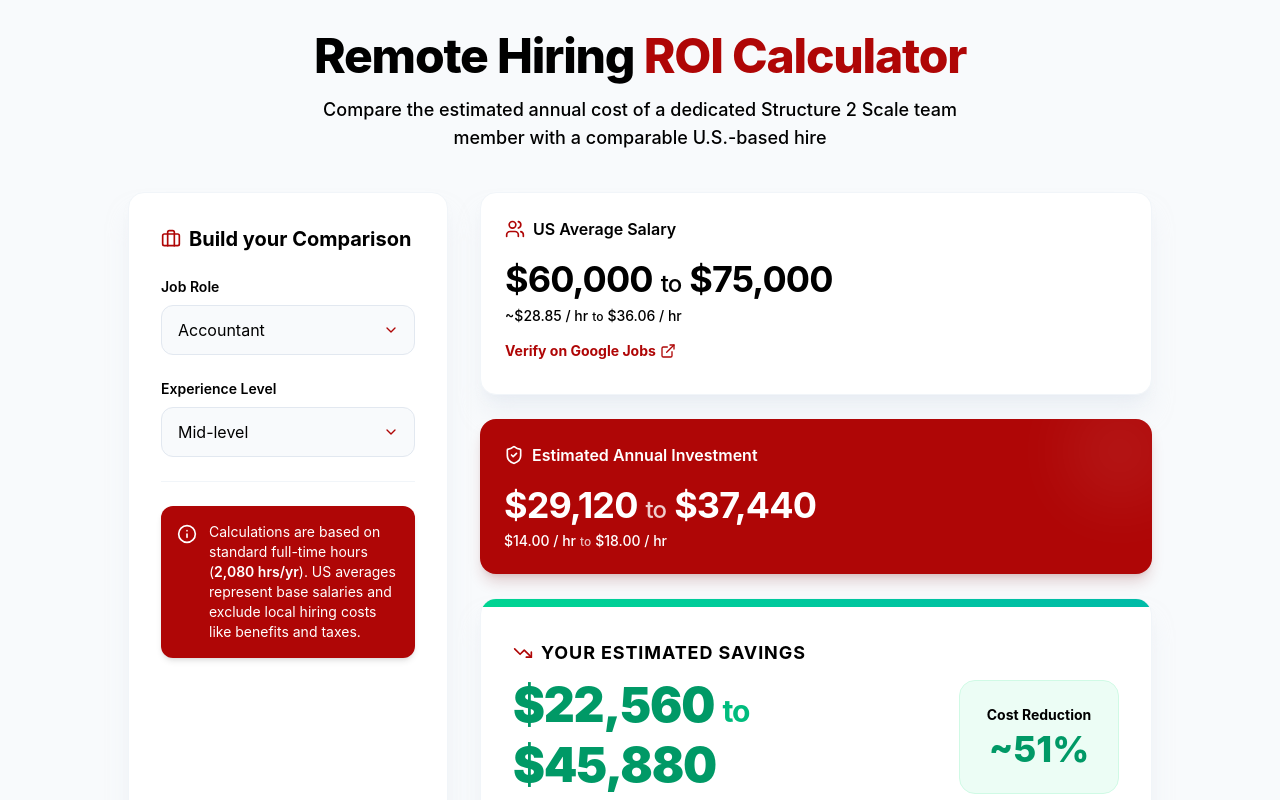
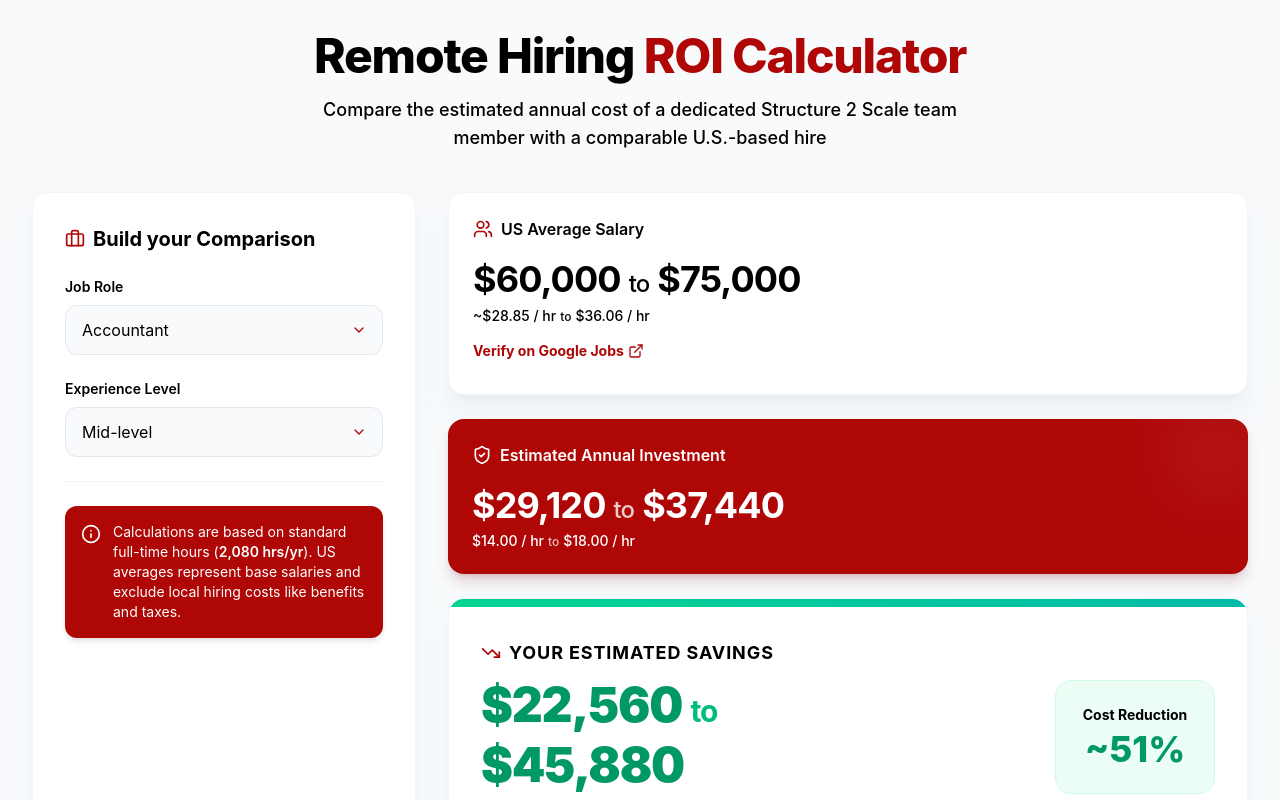
Before and after one commit to awitpao/s2s-roi-calc-backend-BE, a React (Vite) app: page / in a window 1280 px wide. Shown: the top 800 px of the page. Built offline with nearby package versions, Linux system fonts and the light colour scheme.

Commit message:
full width update

```diff
--- a/src/App.tsx
+++ b/src/App.tsx
@@ -150,7 +150,7 @@
 
   return (
     <div className="min-h-screen bg-slate-50 p-4 md:p-8 font-sans text-black">
-      <div className="max-w-5xl mx-auto">
+      <div className="w-full mx-auto">
 
         {/* Header */}
         <div className="text-center mb-10">
```
